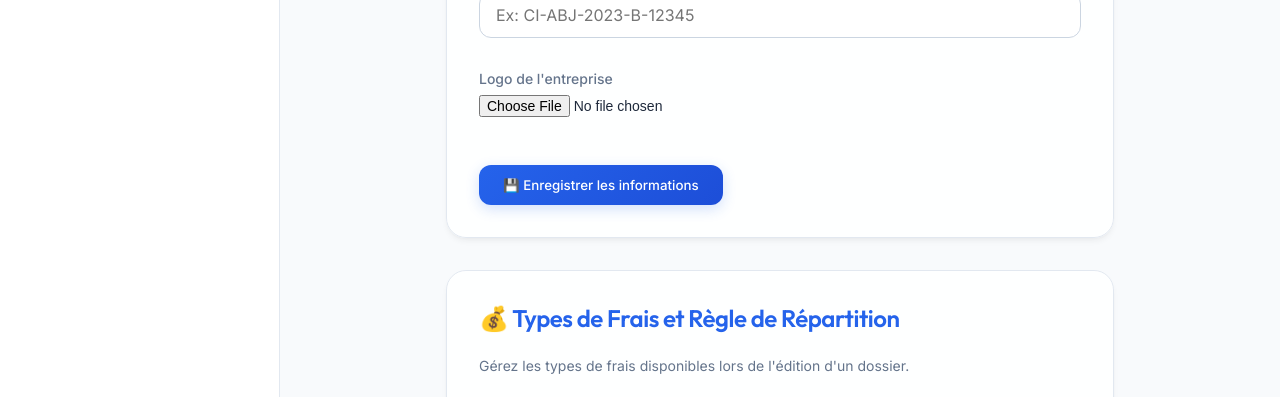
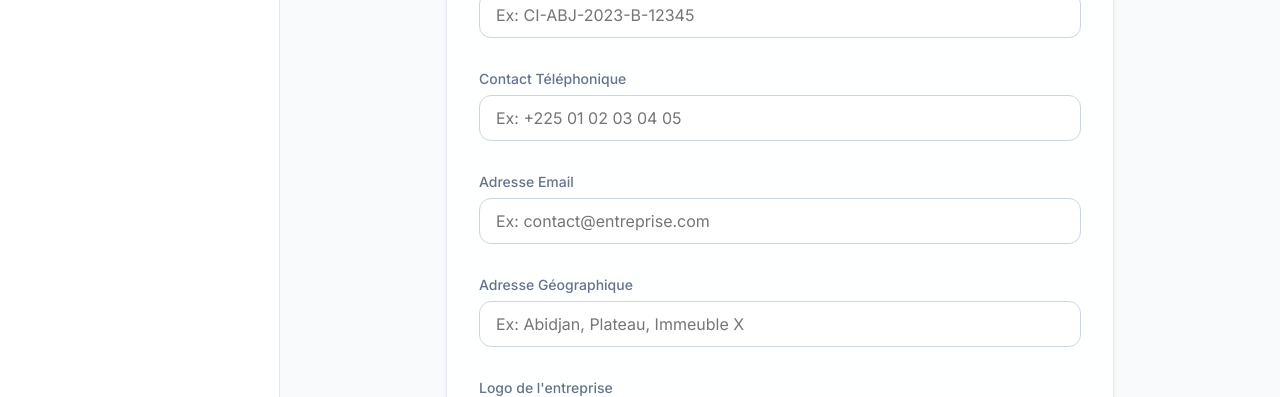
Before and after one commit to agenceprowac/PDR, a Next.js app: page /parametres in a window 1280 px wide. Shown: the part 368-765 px from the top of the page. Built offline with nearby package versions, Linux system fonts and the light colour scheme; no server answers; the database is empty.

Commit message:
feat: ajout du contact, email et adresse dans les paramètres d'entreprise

```diff
--- a/src/app/parametres/page.tsx
+++ b/src/app/parametres/page.tsx
@@ -9,6 +9,9 @@ export default function Parametres() {
   // Entreprise state
   const [nom, setNom] = useState('')
   const [rccm, setRccm] = useState('')
+  const [contact, setContact] = useState('')
+  const [email, setEmail] = useState('')
+  const [adresse, setAdresse] = useState('')
   const [logo, setLogo] = useState<string | null>(null)
 
   const [isSavedInfo, setIsSavedInfo] = useState(false)
@@ -23,6 +26,9 @@ export default function Parametres() {
     if (typeof window !== 'undefined') {
       setNom(localStorage.getItem('company_name') || '')
       setRccm(localStorage.getItem('company_rccm') || '')
+      setContact(localStorage.getItem('company_contact') || '')
+      setEmail(localStorage.getItem('company_email') || '')
+      setAdresse(localStorage.getItem('company_adresse') || '')
       setLogo(localStorage.getItem('company_logo') || null)
     }
   }, [])
@@ -43,6 +49,9 @@ export default function Parametres() {
     if (typeof window !== 'undefined') {
       localStorage.setItem('company_name', nom)
       localStorage.setItem('company_rccm', rccm)
+      localStorage.setItem('company_contact', contact)
+      localStorage.setItem('company_email', email)
+      localStorage.setItem('company_adresse', adresse)
       if (logo) {
         localStorage.setItem('company_logo', logo)
       } else {
@@ -91,6 +100,39 @@ export default function Parametres() {
               value={rccm}
               onChange={e => setRccm(e.target.value)}
               placeholder="Ex: CI-ABJ-2023-B-12345"
+            />
+          </div>
+
+          <div className="input-group">
+            <label className="input-label">Contact Téléphonique</label>
+            <input
+              type="text"
+              className="input-field"
+              value={contact}
+              onChange={e => setContact(e.target.value)}
+              placeholder="Ex: +225 01 02 03 04 05"
+            />
+          </div>
+
+          <div className="input-group">
+            <label className="input-label">Adresse Email</label>
+            <input
+              type="email"
+              className="input-field"
+              value={email}
+              onChange={e => setEmail(e.target.value)}
+              placeholder="Ex: contact@entreprise.com"
+            />
+          </div>
+
+          <div className="input-group">
+            <label className="input-label">Adresse Géographique</label>
+            <input
+              type="text"
+              className="input-field"
+              value={adresse}
+              onChange={e => setAdresse(e.target.value)}
+              placeholder="Ex: Abidjan, Plateau, Immeuble X"
             />
           </div>
 
```
Also changed, not shown: src/app/dossiers/[id]/page.tsx (+15 -1 lines).
